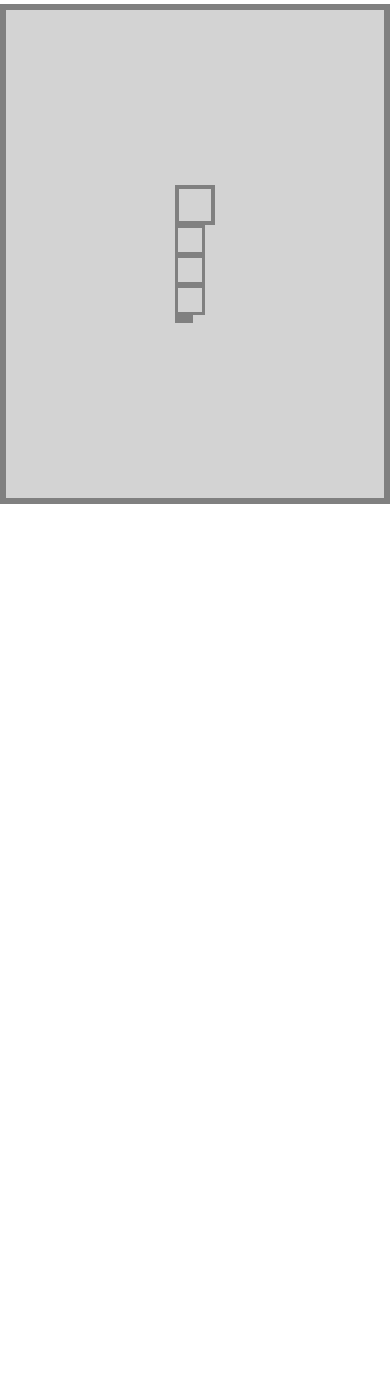
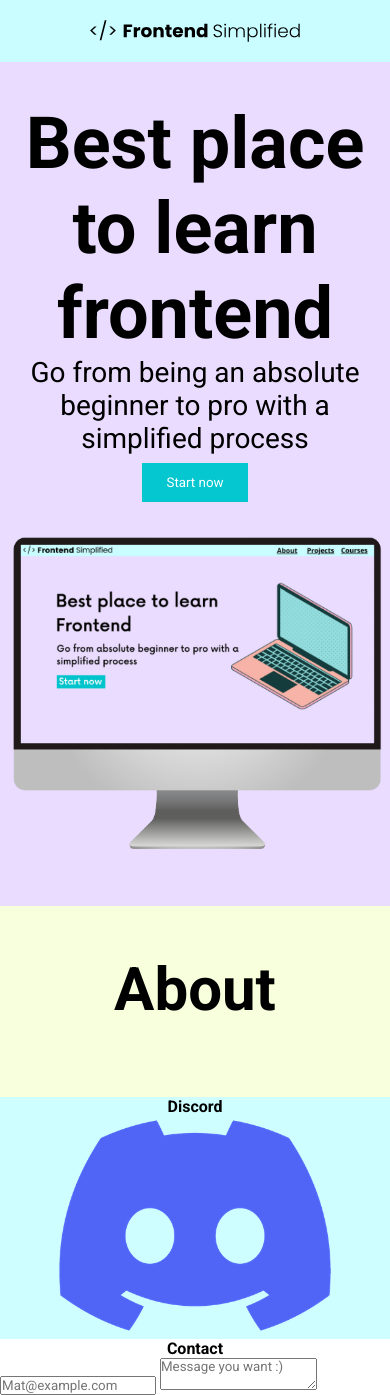
Before and after one commit to MateuszKretkowski/Project, a plain HTML site: page index.html in a window 390 px wide. Before the commit the page ends 844 px from the top, so only its background shows below. Drawn offline with Linux system fonts and the light colour scheme.

Commit message:
responsive website to phones, built website

```diff
--- a/index.html
+++ b/index.html
@@ -14,16 +14,50 @@
     />
   </head>
   <body>
-    <div class="firstsection">
-      <div class="container">
-        <div class="wrapper">
-          <div class="box"></div>
-          <div class="smallbox"></div>
-          <div class="smallbox"></div>
-          <div class="smallbox"></div>
-          <div class="bigbox"></div>
+    <section class="firstsection">
+      <nav class="navigationbar">
+        <img src="./assets/FES.svg" class="feslogo" alt="" />
+        <a href="#about" class="links">About</a>
+        <a href="#discord" class="links">Discord</a>
+        <a href="#contact" class="links">Contact</a>
+      </nav>
+      <header>
+        <div class="row">
+          <div class="home">
+            <h1 class="h1">Best place to learn frontend</h1>
+            <p class="subheader">
+              Go from being an absolute beginner to pro with a simplified process
+            </p>
+            <button class="startbutton">Start now</button>
+          </div>
+          <figure>
+            <img src="./assets/laptop.png" class="laptopimg" alt="" />
+          </figure>
         </div>
-      </div>
-    </div>
+        </header>
+      </section>
+      <main>
+        <section id="about">
+          <h2>About</h2>
+        </section>
+      <section id="discord">
+        <div class="containerdiscord">
+          <h1>Discord</h1>
+          <img src="./assets/discord.png" class="laptopimg" alt="" />
+        </div>
+      </section>
+      <section id="contact">
+        <div class="containercontact">
+          <h1>Contact</h1>
+          <form action="">
+            <label for="Email"></label>
+            <input type="text" placeholder="Mat@example.com" />
+            <label for="Message"></label>
+            <textarea name="text" placeholder="Message you want :)"></textarea>
+          </form>
+          <div class="smalltitle"></div>
+        </div>
+      </section>
+    </main>
   </body>
 </html>
--- a/styles.css
+++ b/styles.css
@@ -1,51 +1,160 @@
 *
 {
     font-family: 'Roboto', sans-serif;
+    padding: 0;
+    margin: 0;
     box-sizing: border-box;
-    margin: 0;
-    padding: 0;
 }
-@media screen
+.feslogo
+{
+    width: 100%;
+    max-width: 30%;
+    margin-right: 50%;
+}
+.navigationbar
+{
+    display: flex;
+    justify-content: space-around;
+    background-color: #c9fdff;
+    padding: .1%;
+    align-items: center;
+    padding: 0 16;
+}
+.links
+{
+    margin-left: 2%;
+    color: rgb(70, 70, 70);
+    font-size: 24px;
+    font-weight: 800;
+}
+.laptopimg
+{
+    width: 100%;
+    max-width: 100%;
+}
+header
+{
+    background-color: #eadcff;
+    height:100vh;
+    display: flex;
+    align-items: center;
+    justify-content: center;
+}
+.h1
+{
+    font-size: 72px;
+}
+.subheader
+{
+    font-size: 32px;
+}
+button
+{
+    background-color: #05c7cf;
+    color: white;
+    border: none;
+    padding: 12px 24px;
+    margin-top: 2%;
+    cursor: pointer;
+}
+.row
+{
+    width: 100%;
+    max-width: 1300px;
+    display:flex;
+    align-items: center;
+    justify-content: center;
+}
+#about
+{
+    padding: 48px 0;
+    background-color: #f8ffdc;
+}
+h2
+{
+    font-size: 60px;
+    text-align: center;
+    margin-bottom: 24px;
+}
+.sectiondescription
+{
+    display: flex;
+    justify-content: center;
+    align-items: center;
+}
+.imgwrapper
+{
+    width: 40%;
+    padding: 0 24px;
+}
+.aboutimg
+{
+    width: 100%;
+}
+.sectiondesctiptionwrapper
+{
+    width: 60%;
+    padding: 0 24px;
+    display: flex;
+    align-items: center;
+}
+.sectiondescriptionpara
+{
+    font-size: 24px;
+    line-height: 1.5;
+    margin-bottom: 24px;
+}
+
+
+
+#discord
+{
+    background-color: #cefeff;
+}
+.links
 {
 
 }
-.firstsection
+@media (max-width: 728px)
 {
-    margin-top: 1%;
+    .row
+    {
+        flex-direction: column;
+    }
+    .home
+    {
+        margin-bottom: 24px;
         display: flex;
-    justify-content: center;
-}
-.container
-{
-    background-color: lightgray;
-    width: 100%;
-    max-width: 600px;
-    height: 500px;
-    border: 6px solid gray;
-    display: flex;
-    justify-content: space-around;
+        flex-direction: column;
         align-items: center;
     }
-.bigbox
+    .startbutton
     {
-    width: 45%;
-    height: 90%;
-    border: 4px solid gray;
+        max-width: 240px;
     }
-.box
+    h1
     {
-    width: 40px;
-    height: 40px;
-    border: 4px solid gray;
-}
-.smallbox
-{
-    width: 30px;
-    height: 30px;
-    padding: 2%;
-    border: 3px solid gray;
-}
-.wrapper
-{
+        text-align: center;
+        font-size: 16px;
 
     }
+    .subheader
+    {
+        text-align: center;
+        font-size: 28px;
+    }
+    .links
+    {
+        display: none;
+    }
+    .navigationbar
+    {
+        padding: 5% 5%;
+    }
+    .feslogo
+    {
+        max-width: 60%;
+        display: flex;
+        margin: 0;
+    }
+}
```
Lines whose indentation alone changed are shown as unchanged.
